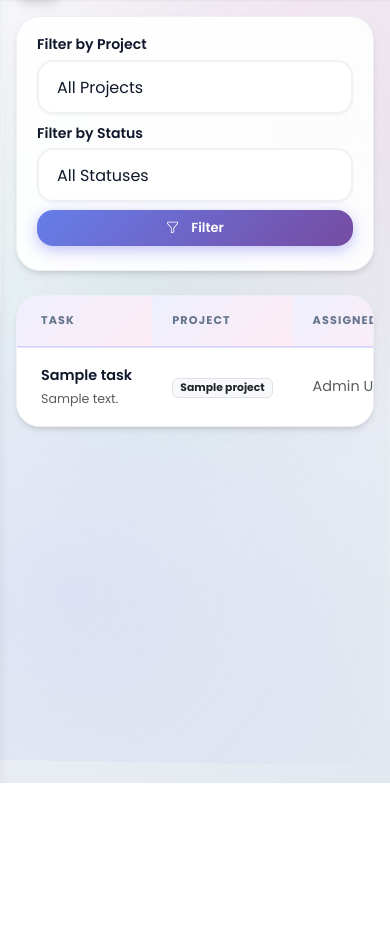
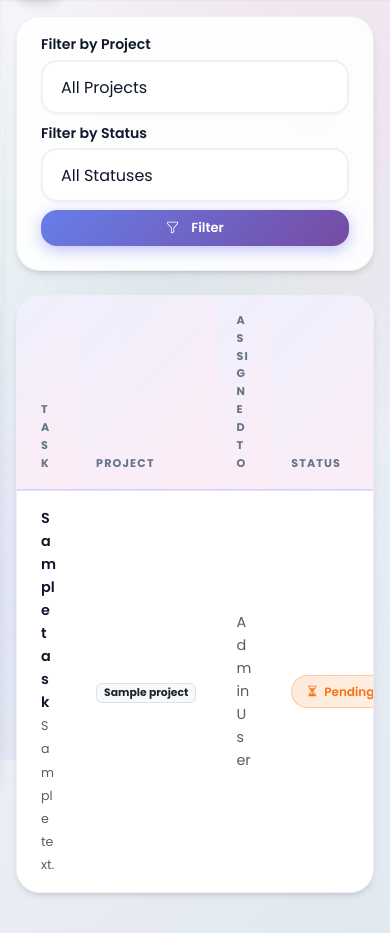
Before and after one commit to shikhakshetri29-alt/projectflow-app, a PHP site: page /tasks/index.php in a window 390 px wide. Shown: the part 61-994 px from the top of the page. Before the commit the page ends 844 px from the top, so only its background shows below. Run offline with PHP 8.4, Linux system fonts and the light colour scheme; a user stored in the database is signed in; data comes from the database, SQL or seed files in the repository; tables that the repository leaves empty hold one stand-in row (values such as "Sample post").

Commit message:
Update style.css

```diff
--- a/php-pmapp/assets/css/style.css
+++ b/php-pmapp/assets/css/style.css
@@ -1401,10 +1401,15 @@ hr {
     }
 
     .table {
-        min-width: 600px !important;
+    width: 100% !important;
+    min-width: unset !important;
+}
 
-    }
-
+   .table th,
+.table td {
+    white-space: normal !important;
+    word-break: break-word;
+}
    .page-body {
     width: 100%;
     min-width: 0;
@@ -1417,3 +1422,23 @@ hr {
     min-width: 0;
 }
 }
+
+/* FINAL SAFETY FIX */
+img,
+svg,
+canvas,
+video {
+    max-width: 100%;
+    height: auto;
+}
+
+/* Flex overflow fix */
+* {
+    min-width: 0;
+}
+
+/* Bootstrap row overflow fix */
+.row {
+    margin-left: 0 !important;
+    margin-right: 0 !important;
+}
```
